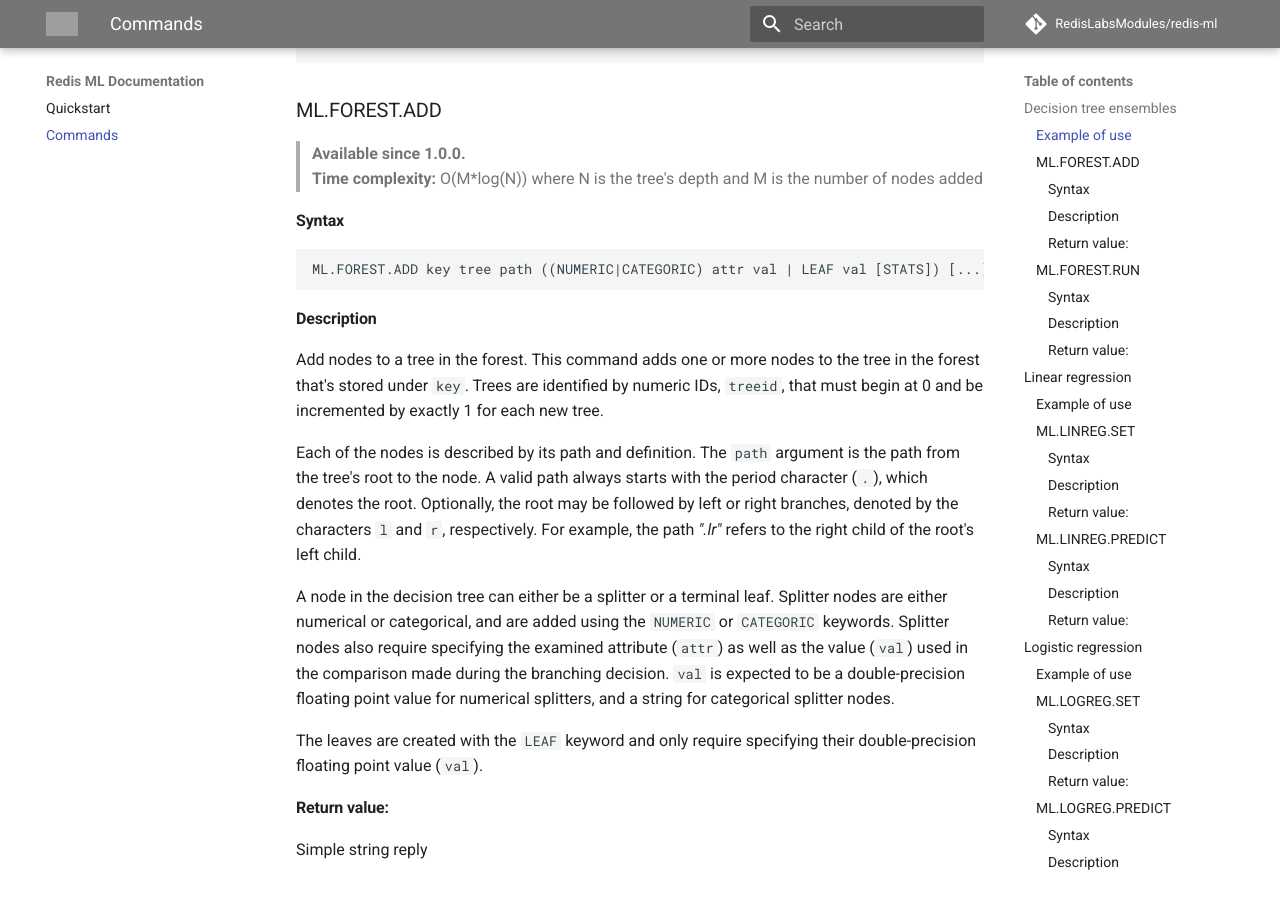
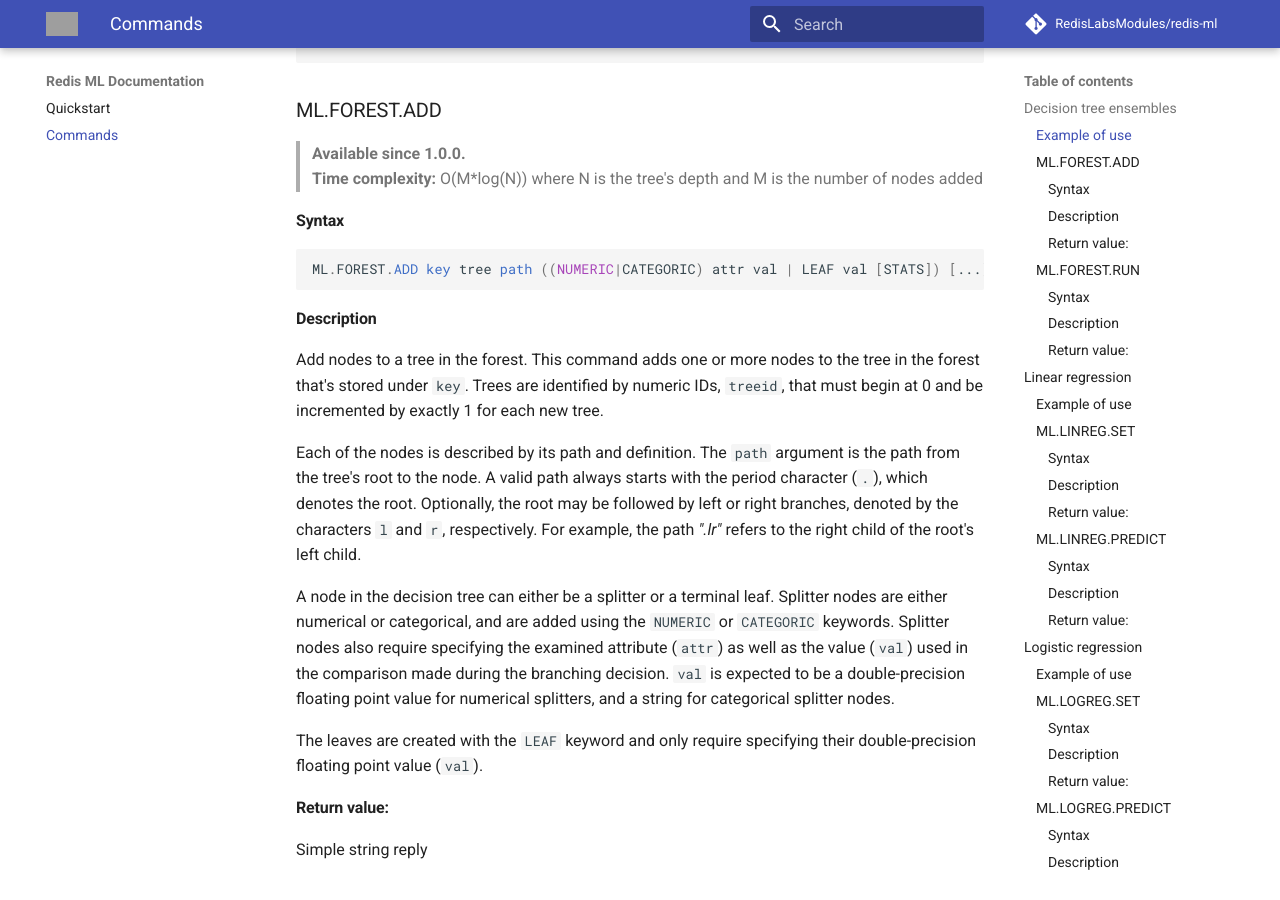
Before and after one commit to RedisLabsModules/redisml, an MkDocs documentation site: the page built from docs/commands.md, in a window 1280 px wide and 900 px high, scrolled down 518 px. Built offline with MkDocs 1.6.1 and Material for MkDocs 9.7.7, drawn with Linux system fonts in a browser that asks for light colours; comment, search, counter and statistics services are not loaded; old or Windows-style settings are respelled for this version of MkDocs; some of the changed lines change nothing that is shown; grey boxes are pictures that could not be loaded.

Commit message:
add favicon

```diff
--- a/mkdocs.yml
+++ b/mkdocs.yml
@@ -7,19 +7,27 @@
   - 'UA-92003007-8'
   - 'auto'
 
-theme: material
+use_directory_urls: true
 
-extra:
+theme:
+  name: 'material'
+  language: 'en'
+  logo: 'images/logo.png'
+  favicon: 'images/favicon.png'
   palette:
-    primary: 'grey'
+    primary: 'indigo'
     accent: 'red'
-  logo: 'images/logo.png'
-  social:
-    - type: 'github'
-      link: 'https://github.com/redislabs'
-    - type: 'twitter'
-      link: 'https://twitter.com/redislabs'
+  font:
+    text: 'Roboto'
+    code: 'Roboto Mono'
+  feature:
+    tabs: false
 
 pages:
     - 'Quickstart': 'index.md'
     - 'Commands': 'commands.md'
+
+markdown_extensions:
+  - admonition
+  - codehilite(guess_lang=false)
+  - toc(permalink=true)
```
